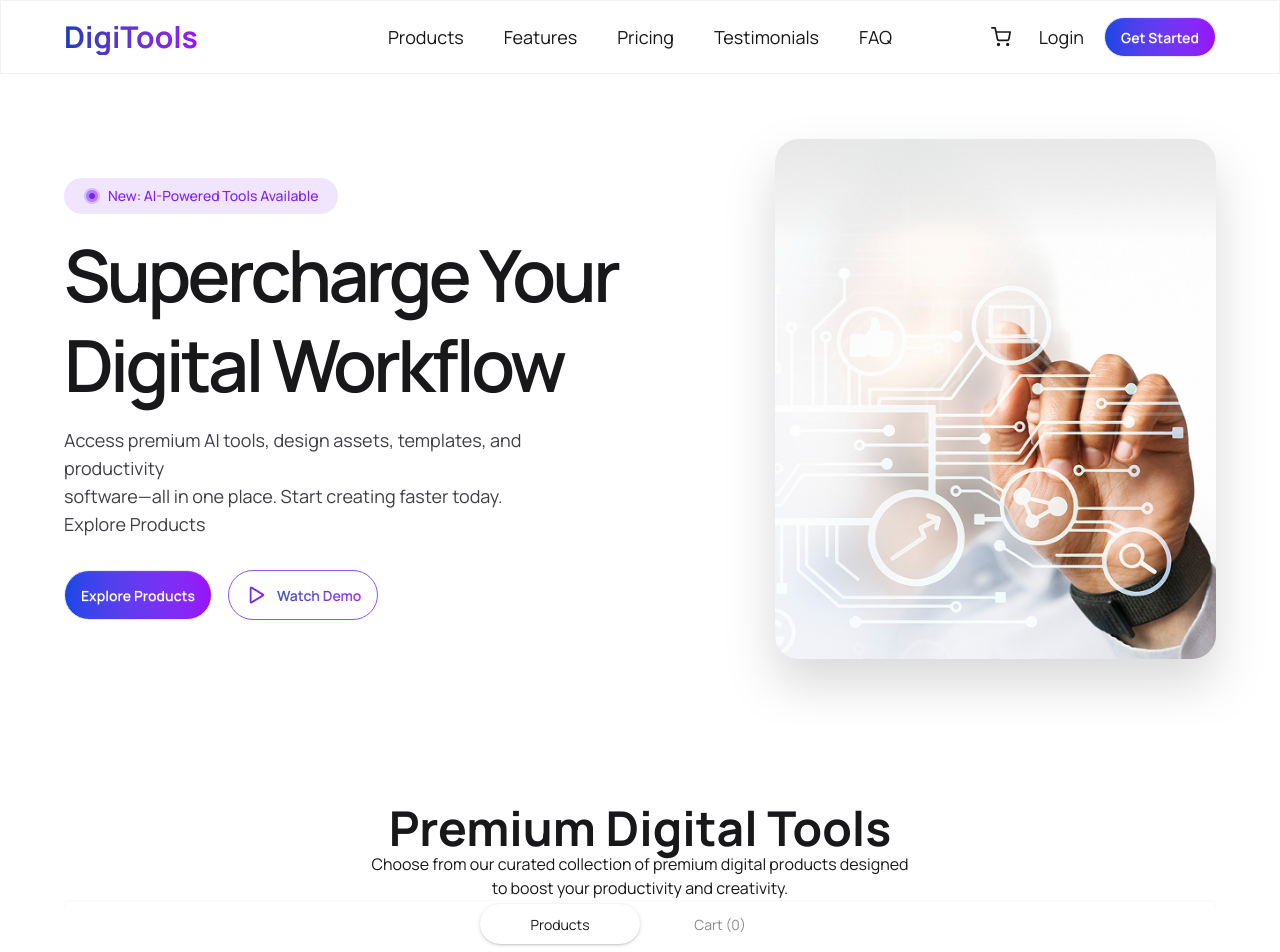
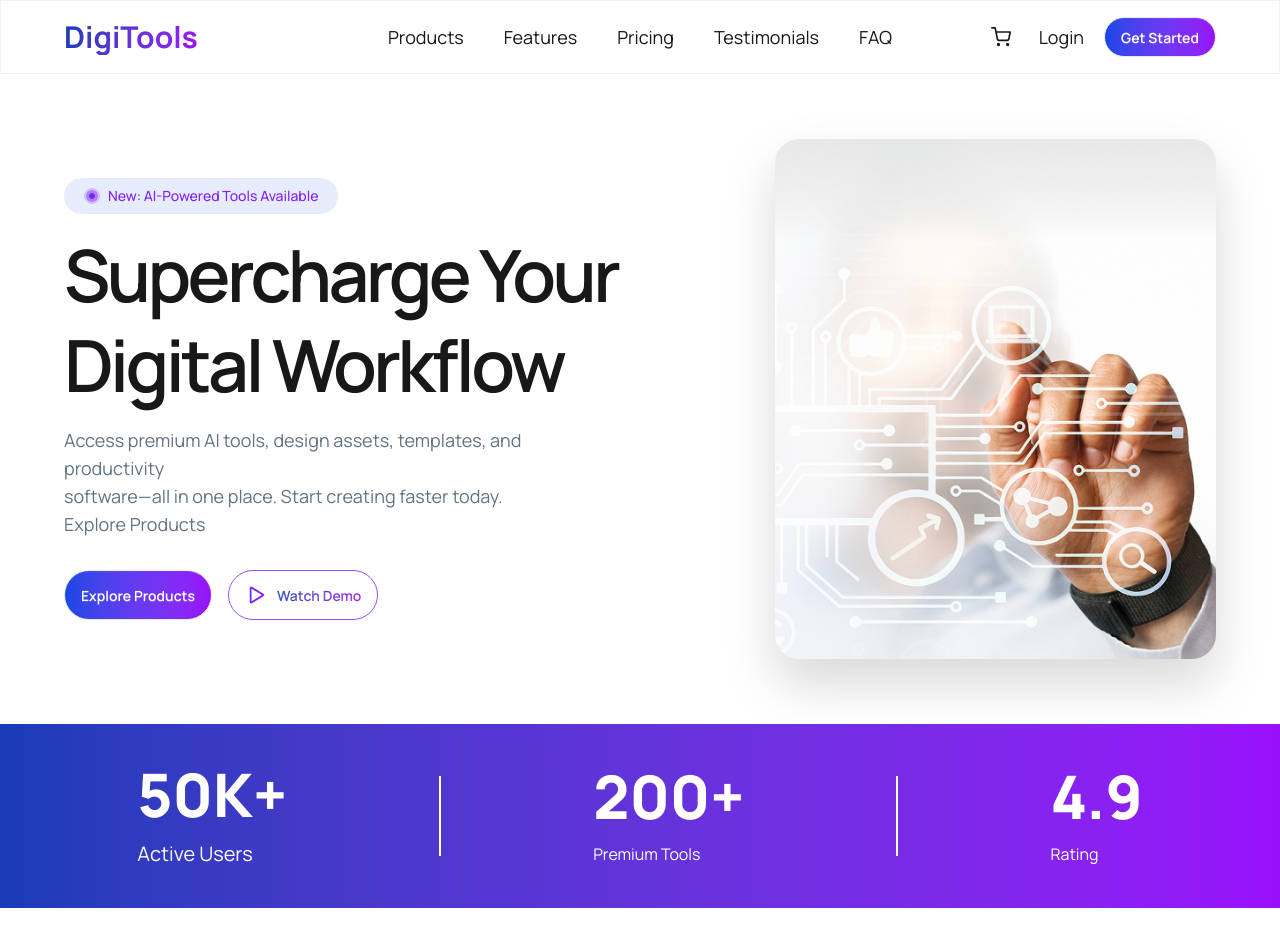
Before and after one commit to Md-Iqbal-Hossain/digitools-platform, a React (Vite) app: page / in a window 1280 px wide. Shown: the top 952 px of the page. Built offline with nearby package versions, Linux system fonts and the light colour scheme.

Commit message:
Stats section done now

```diff
--- a/src/App.jsx
+++ b/src/App.jsx
@@ -4,6 +4,7 @@ import Banner from './component/Banner'
 import Models from './component/Models';
 import NavBar from './component/NavBar'
 import Cart from './component/Cart';
+import Stats from './component/Stats';
 
 const getModels = async () => {
   const res = await fetch('/models.json');
@@ -22,6 +23,7 @@ function App() {
     <>
       <NavBar />
       <Banner />
+      <Stats />
 
       <Suspense fallback={<span className="loading loading-spinner loading-xl"></span>}>
         <Models
--- a/src/component/Banner.jsx
+++ b/src/component/Banner.jsx
@@ -9,7 +9,7 @@ const Banner = () => {
             <div className="max-w-6xl mx-auto w-full grid grid-cols-1 lg:grid-cols-2 gap-10 items-center relative z-10">
                 {/* Left Content */}
                 <div className="space-y-4">
-                    <div className="inline-flex items-center gap-2 bg-violet-700/10 border border-none text-violet-600 text-sm font-medium px-5 py-2 rounded-full">
+                    <div className="inline-flex items-center gap-2 bg-blue-700/10 border border-none text-violet-600 text-sm font-medium px-5 py-2 rounded-full">
                         <img src={CircleImg} alt="" />
                         New: AI-Powered Tools Available
                     </div>
@@ -22,7 +22,7 @@ const Banner = () => {
                         </span>
                     </h1>
 
-                    <p className="text-lg text-zinc-700 max-w-xl ">
+                    <p className="text-lg text-[#627382] max-w-xl ">
                         Access premium AI tools, design assets, templates, and productivity
                         <br/>
                         software—all in one place. Start creating faster today.
--- a/src/component/NavBar.jsx
+++ b/src/component/NavBar.jsx
@@ -22,7 +22,7 @@ const NavBar = () => {
 
                 <div className="navbar-end gap-0">
                     <button className="p-2 rounded-full hover:bg-gray-100">
-                        <FiShoppingCart className="text-xl" />
+                        <FiShoppingCart className="text-sm sm:text-base md:text-xl" />
                     </button>
                     <ul className="menu menu-horizontal text-lg"><li><a href="">Login</a></li></ul>
                     <button className="btn bg-gradient-to-r from-blue-700 to-purple-600 rounded-full text-white">Get Started</button>
--- /dev/null
+++ b/src/component/Stats.jsx
@@ -0,0 +1,29 @@
+import React from 'react';
+
+const Stats = () => {
+    return (
+        <div className='bg-gradient-to-r from-blue-800 to-purple-600 flex justify-center items-center gap-28'>
+
+            <div className='space-y-4 p-10'>
+                <h1 className='text-white text-6xl font-extrabold'>50K+</h1>
+                <p className='text-white text-xl'>Active Users</p>
+            </div>
+
+            <span className='bg-white h-20 w-0.5'></span>
+
+            <div className='space-y-4 p-10'>
+                <h1 className='text-white text-6xl font-extrabold'>200+</h1>
+                <p className='text-white'>Premium Tools</p>
+            </div>
+
+            <span className='bg-white h-20 w-0.5'></span>
+
+            <div className='space-y-4 p-10'>
+                <h1 className='text-white text-6xl font-extrabold'>4.9</h1>
+                <p className='text-white'>Rating</p>
+            </div>
+        </div>
+    );
+};
+
+export default Stats;
```
